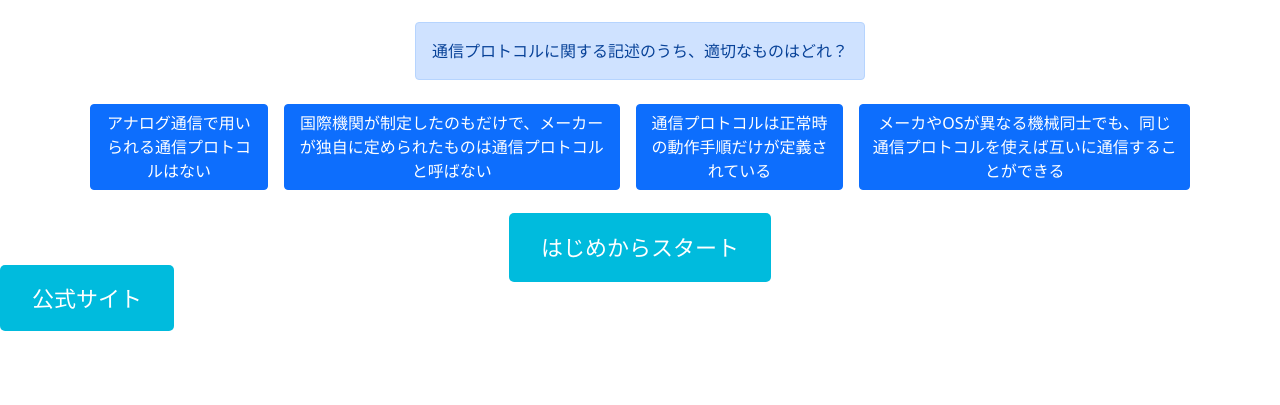
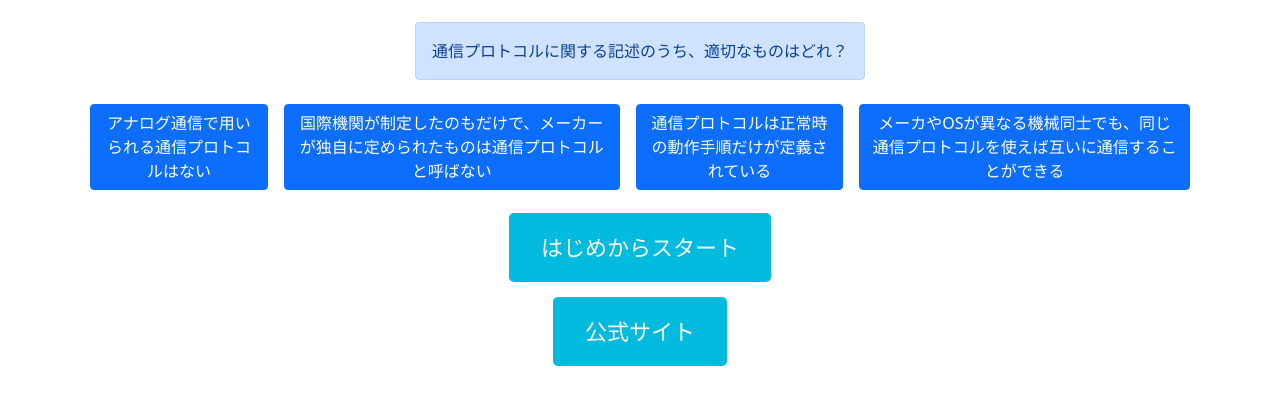
Before and after one commit to hugele/question, a plain HTML site: page index.html in a window 1280 px wide. Shown: the part 99-504 px from the top of the page. Drawn offline with nearby package versions, Linux system fonts and the light colour scheme.

Commit message:
Update style.css

```diff
--- a/style.css
+++ b/style.css
@@ -22,3 +22,8 @@
   display: flex;
   justify-content: center;
 }
+.link {
+  margin-top: 15px;
+  display: flex;
+  justify-content: center;
+}
```
